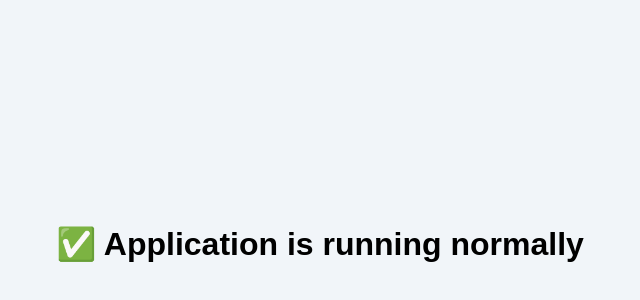
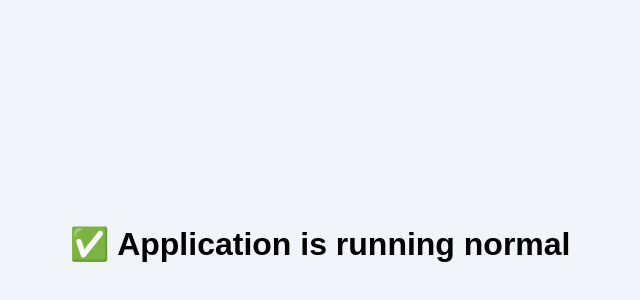
Before and after one commit to Vignesh2122/test-windows, a plain HTML site: page index.html in a window 1280 px wide. Shown: the part 164-464 px from the top of the page, without its empty margins (320-960 px from the left). Drawn offline with Linux system fonts and the light colour scheme.

Commit message:
Update index.html

```diff
--- a/index.html
+++ b/index.html
@@ -15,6 +15,6 @@
     </style>
   </head>
   <body>
-    <h1>✅ Application is running normally</h1>
+    <h1>✅ Application is running normal</h1>
   </body>
 </html>
```
